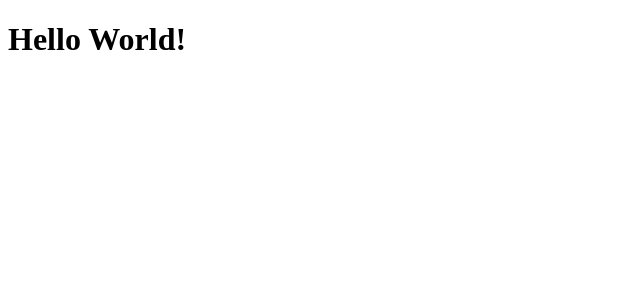
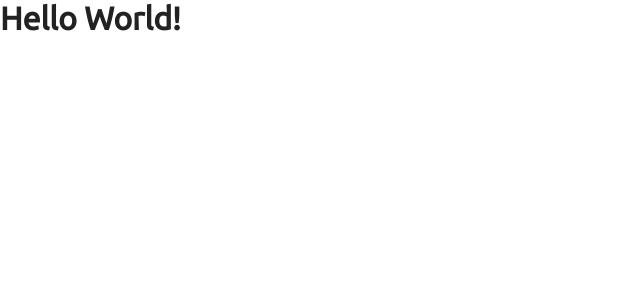
Before and after one commit to adamjthomas/state-parks, a React (Create React App) app: page / in a window 1280 px wide. Shown: the top 300 px of the page, without its empty margins (0-640 px from the left). Built offline with nearby package versions, Linux system fonts and the light colour scheme.

Commit message:
Testing node-sass to make sure our sass is working correctly

```diff
--- a/src/index.scss
+++ b/src/index.scss
@@ -0,0 +1,16 @@
+$primaryBlack: #222;
+$primaryGreen: #82b340;
+$primaryWhite: #fff;
+$primaryGrey: #ececec;
+
+* {
+  margin: 0;
+  padding: 0;
+  box-sizing: border-box;
+}
+
+body {
+  background: $primaryWhite;
+  color: $primaryBlack;
+  font-family: 'Ubuntu', sans-serif;
+}
```
